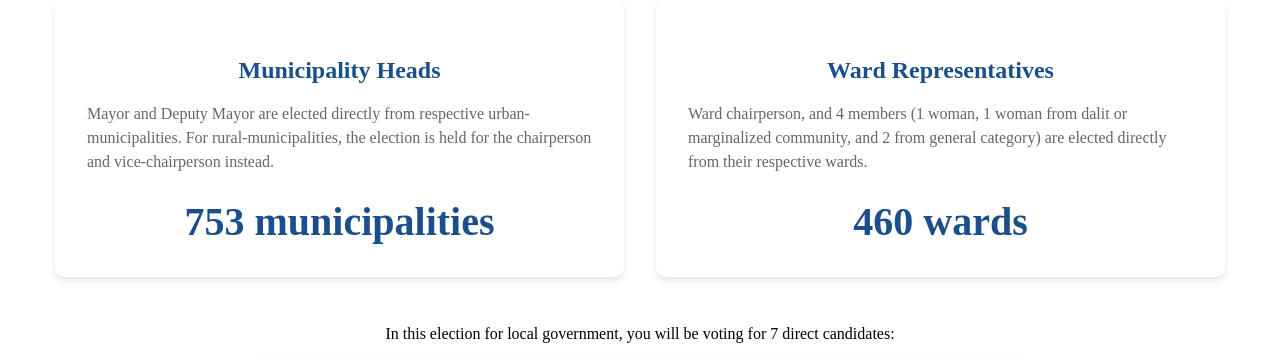
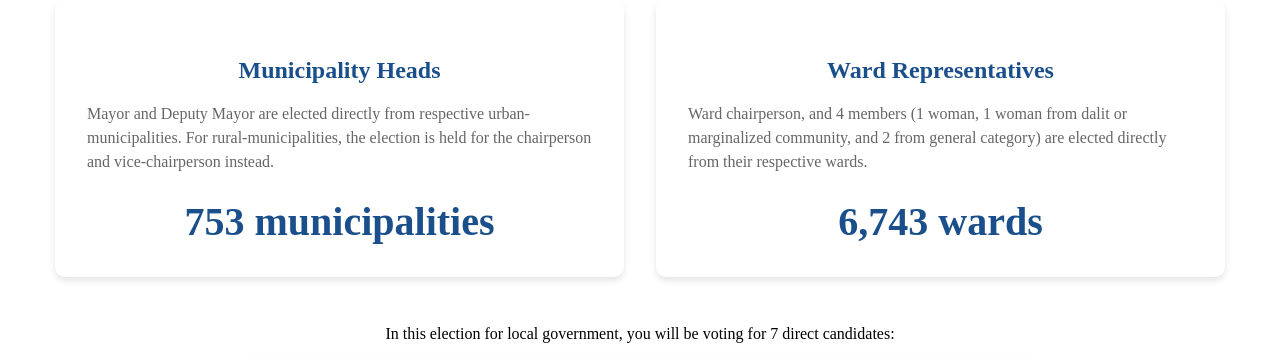
Before and after one commit to Prabesh01/ramroneta, a Django app: page /local/2025/ in a window 1280 px wide. Shown: the part 261-621 px from the top of the page. Run offline with Django 5.2, Linux system fonts and the light colour scheme.

Commit message:
temp/local_home: correct ward count

```diff
--- a/app/templates/local_home.html
+++ b/app/templates/local_home.html
@@ -216,7 +216,7 @@
                     <i class="fas fa-users"></i>
                     <h3>Ward Representatives</h3>
                     <p>Ward chairperson, and 4 members (1 woman, 1 woman from dalit or marginalized community, and 2 from general category) are elected directly from their respective wards. </p>
-                    <div class="card-value">460 wards</div>
+                    <div class="card-value">6,743 wards</div>
                 </div>
 
             </div>
```
